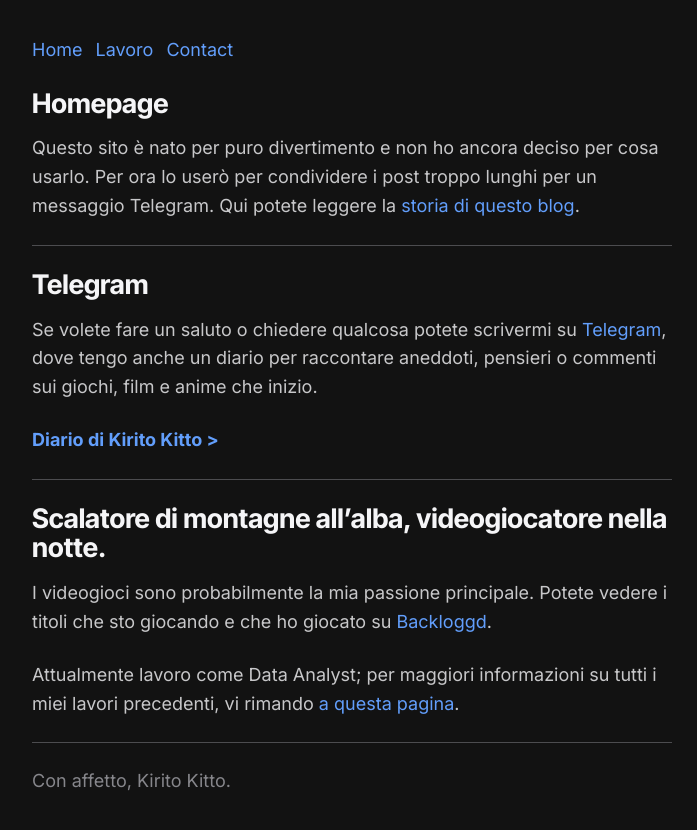
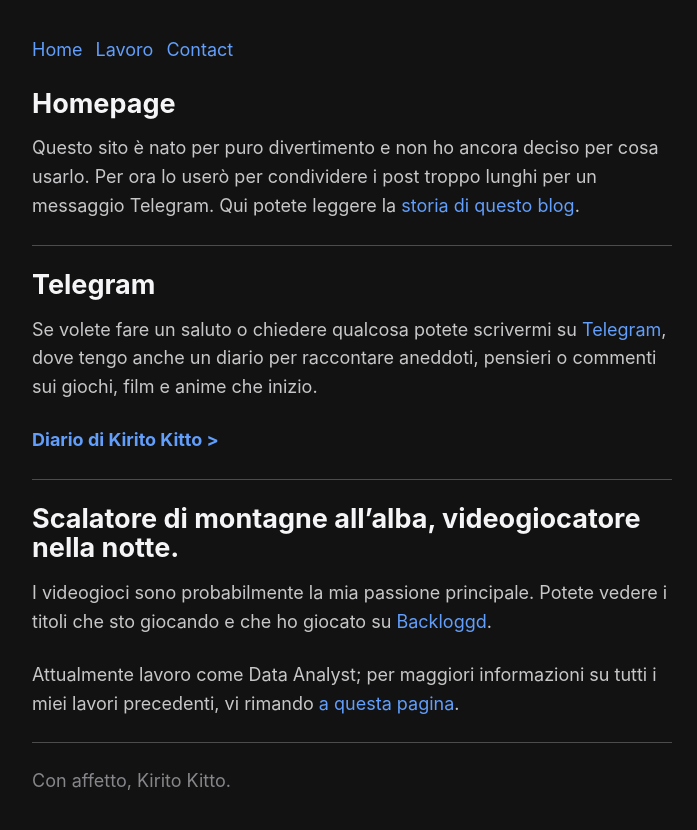
Before and after one commit to KiritoKitto/kiritokitto.github.io, a Jekyll site: the page built from index.md, in a window 1280 px wide. Shown: the top 830 px of the page, without its empty margins (288-985 px from the left). Built offline with Jekyll 4.4.1, drawn with Linux system fonts in a browser that asks for light colours; some web fonts are replaced; our own code applies the rules of GitHub Pages for plain Markdown files.

Commit message:
font change

```diff
--- a/css/dark.css
+++ b/css/dark.css
@@ -1,8 +1,10 @@
 @import url('style.css');
 
 :root {
-    --font-title: 'Inter Tight', system-ui;
-    --font: 'Inter', system-ui;
+    /*--font-title: 'Inter Tight', system-ui;
+    --font: 'Inter', system-ui;*/
+    --font: -apple-system,BlinkMacSystemFont,Segoe UI,Roboto,Oxygen-Sans,Ubuntu,Cantarell,Helvetica Neue,sans-serif;
+    --font-title: -apple-system,BlinkMacSystemFont,Segoe UI,Roboto,Oxygen-Sans,Ubuntu,Cantarell,Helvetica Neue,sans-serif;
 
     --color-background: rgb(18, 18, 18);
     --color-background-secondary: rgba(80, 80, 85, 0.2);
```
